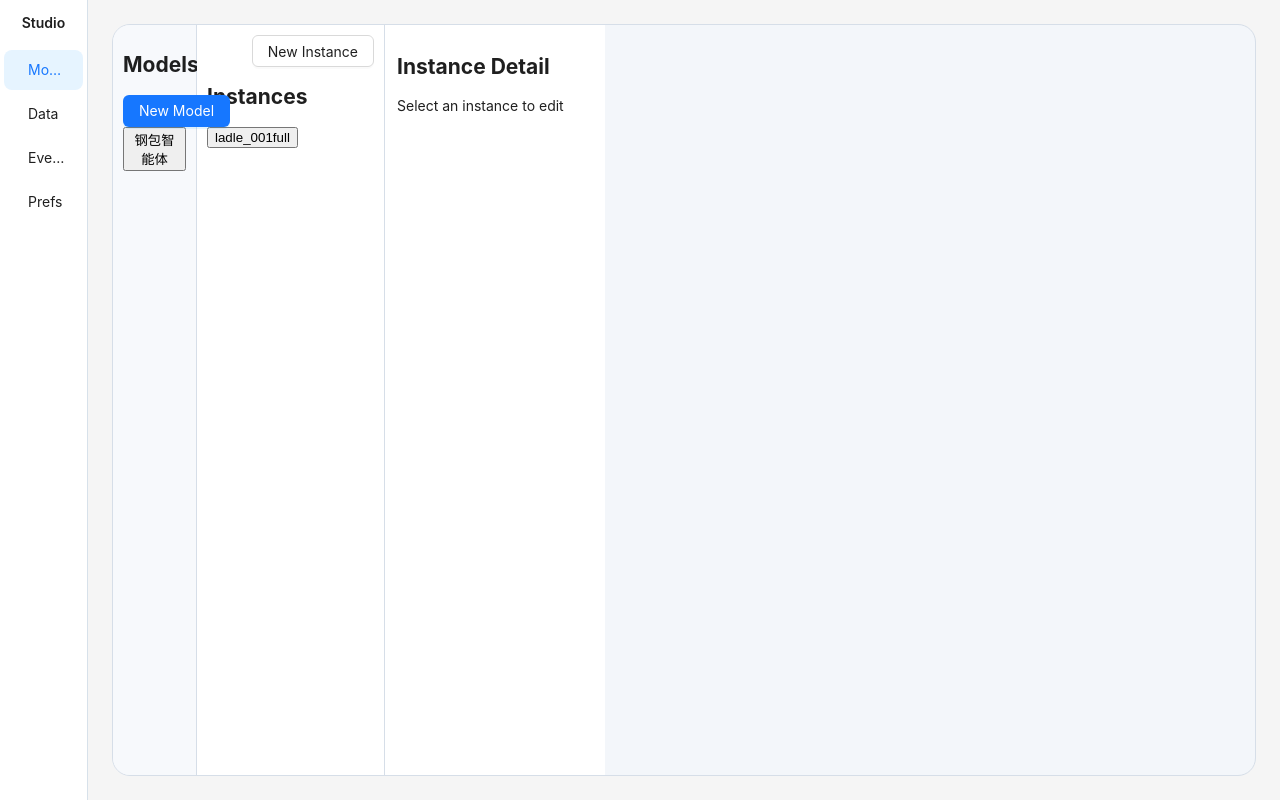
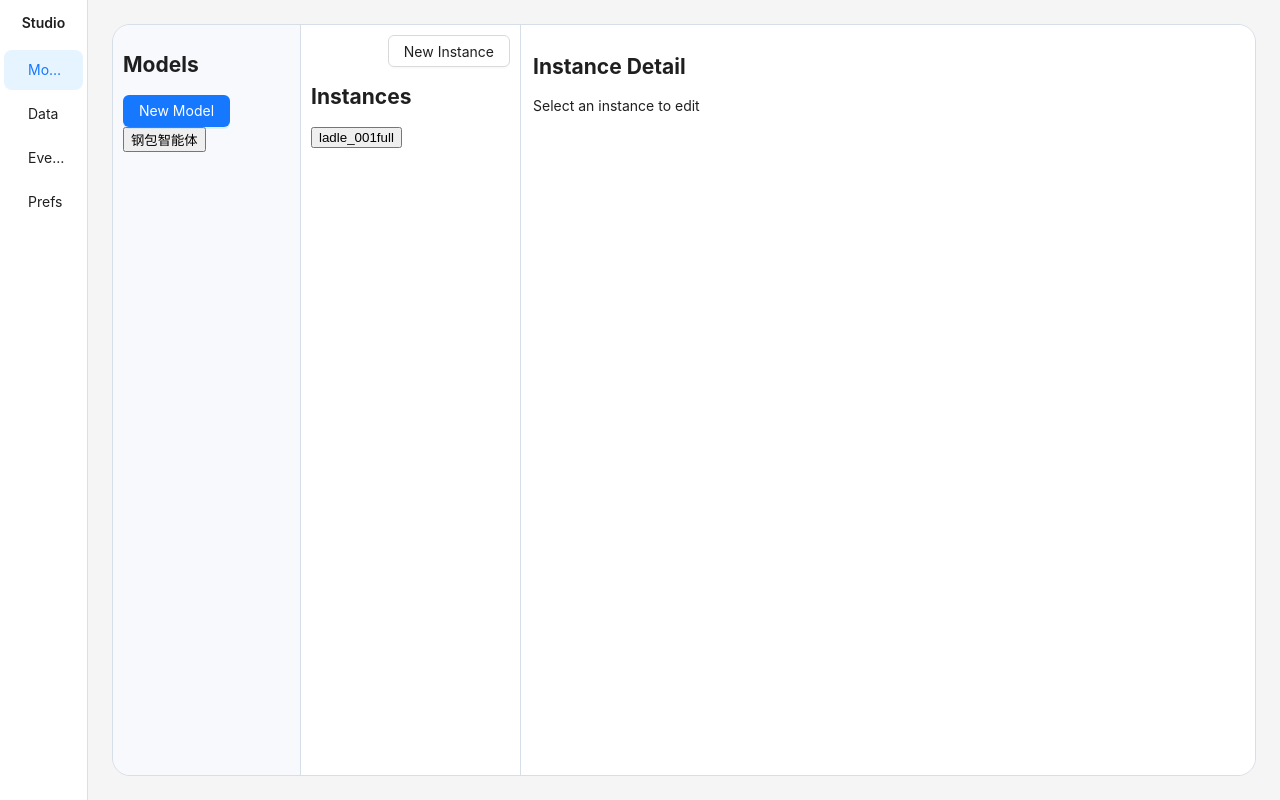
Before and after one commit to yuzhigang/agent-studio, a React (Vite) app: page /models in a window 1280 px wide. Built offline with nearby package versions, Linux system fonts and the light colour scheme.

Commit message:
fix: finalize config workbench verification

```diff
--- a/src/styles/globals.css
+++ b/src/styles/globals.css
@@ -17,7 +17,7 @@ body {
 
 .config-workbench {
   display: grid;
-  grid-template-columns: 84px 188px 220px minmax(0, 1fr);
+  grid-template-columns: 188px 220px minmax(0, 1fr);
   min-height: calc(100vh - 48px);
   background: #f3f6fa;
   border: 1px solid #d6dee8;
@@ -49,7 +49,7 @@ body {
 
 @media (max-width: 1200px) {
   .config-workbench {
-    grid-template-columns: 76px 168px 200px minmax(0, 1fr);
+    grid-template-columns: 168px 200px minmax(0, 1fr);
   }
 }
 
```
Also changed, not shown: 2 other files (tests, documents, lock files or other folders).
